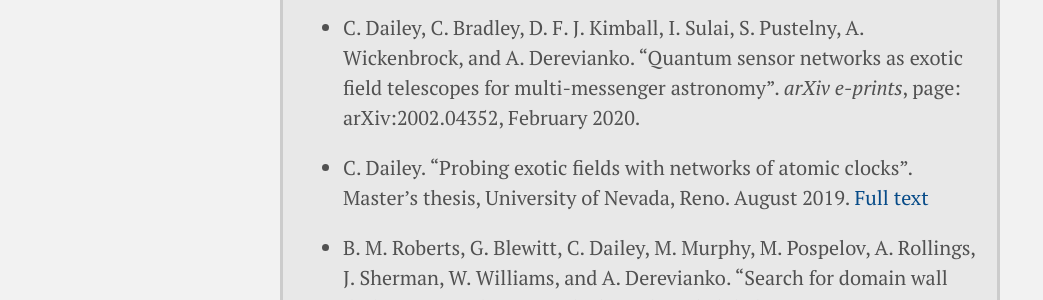
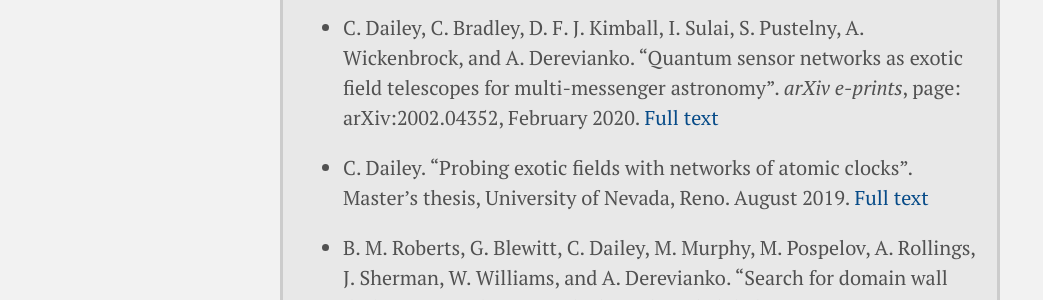
Before and after one commit to TakeTwiceDailey/TakeTwiceDailey.github.io, a Jekyll site: the page built from cv.md, in a window 1280 px wide and 900 px high, scrolled down 891 px. Shown: the part 156-456 px from the top of the window, without its empty margins (0-1043 px from the left). Built offline with Jekyll 4.4.1, drawn with Linux system fonts in a browser that asks for light colours; nearby versions of some CDN libraries.

Commit message:
fixed arxiv linking

```diff
--- a/cv.md
+++ b/cv.md
@@ -60,9 +60,10 @@ ___
 ___
 
 * C. Dailey, C. Bradley, D. F. J. Kimball, I. Sulai, S. Pustelny, A. Wickenbrock, and A. Derevianko. "Quantum sensor networks as exotic field telescopes for multi-messenger astronomy". *arXiv e-prints*, page: arXiv:2002.04352, February 2020.
+<a href="https://arxiv.org/abs/2002.04352" target="\_blank">Full text<a>
 
 * C. Dailey. "Probing exotic fields with networks of atomic clocks". Master's thesis, University of Nevada, Reno. August 2019.
-<a href="https://arxiv.org/abs/2002.04352" target="\_blank">Full text<a>
+<a href="http://hdl.handle.net/11714/6029" target="\_blank">Full text<a>
 
 * B. M. Roberts, G. Blewitt, C. Dailey, M. Murphy, M. Pospelov, A. Rollings, J. Sherman, W. Williams,
 and A. Derevianko. "Search for domain wall dark matter with atomic clocks on board global positioning
```
